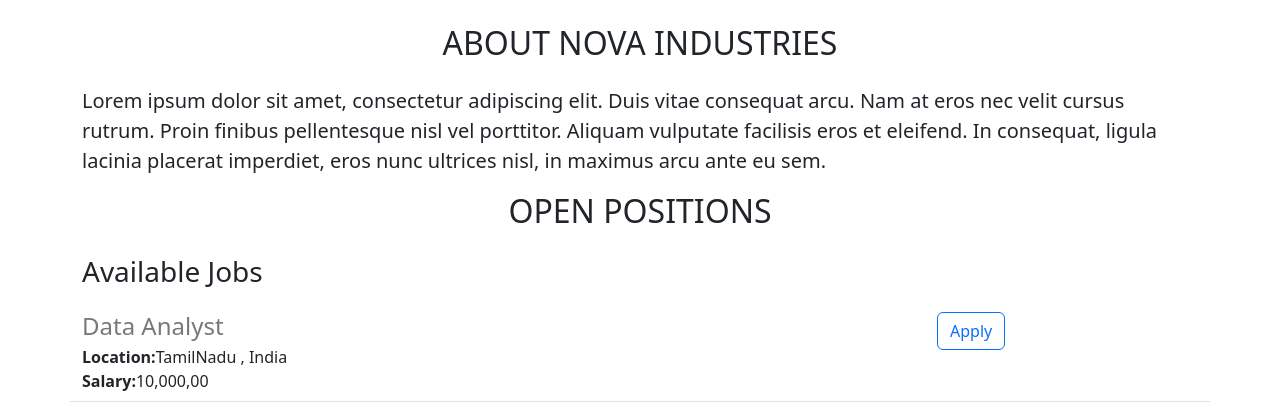
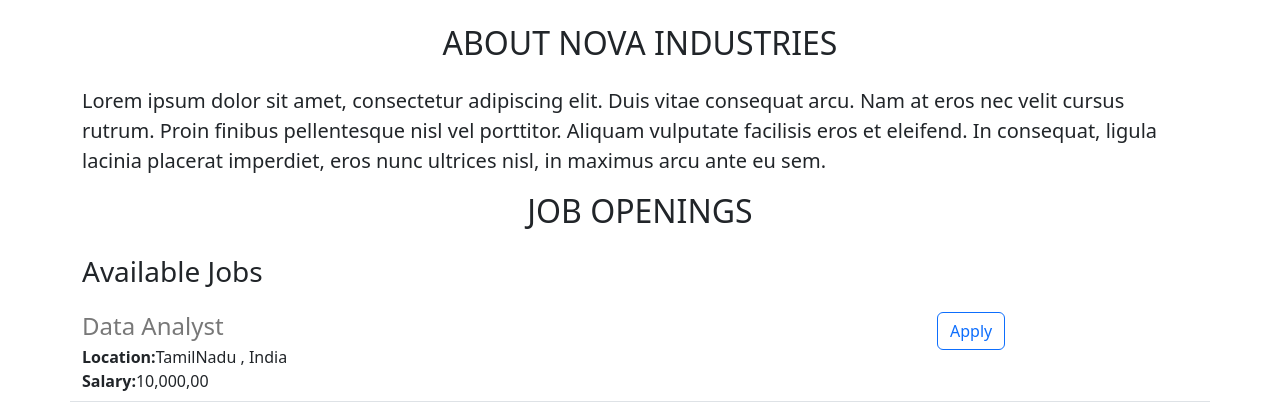
Before and after one commit to Praveen7805/sample-begining-website, a Flask app: page / in a window 1280 px wide. Shown: the part 440-854 px from the top of the page. Run offline with Flask 3, Linux system fonts and the light colour scheme.

Commit message:
Made some changes

```diff
--- a/templates/home.html
+++ b/templates/home.html
@@ -19,7 +19,7 @@
       <img  class="img-fluid" id="banner" src="https://sample-begining-website-1--praveenmarimuth.repl.co/static/banner.jpg" >
     <h2 class="text-center mt-4 mb-4">ABOUT NOVA INDUSTRIES</h2>
     <p class="lead">Lorem ipsum dolor sit amet, consectetur adipiscing elit. Duis vitae consequat arcu. Nam at eros nec velit cursus rutrum. Proin finibus pellentesque nisl vel porttitor. Aliquam vulputate facilisis eros et eleifend. In consequat, ligula lacinia placerat imperdiet, eros nunc ultrices nisl, in maximus arcu ante eu sem.</p>
-      <h2 class="text-center">OPEN POSITIONS</h2>
+      <h2 class="text-center">JOB OPENINGS</h2>
       <h3 class="mt-4 mb-4">Available Jobs</h3>
       <div>
         {% for job in jobs %}
```
